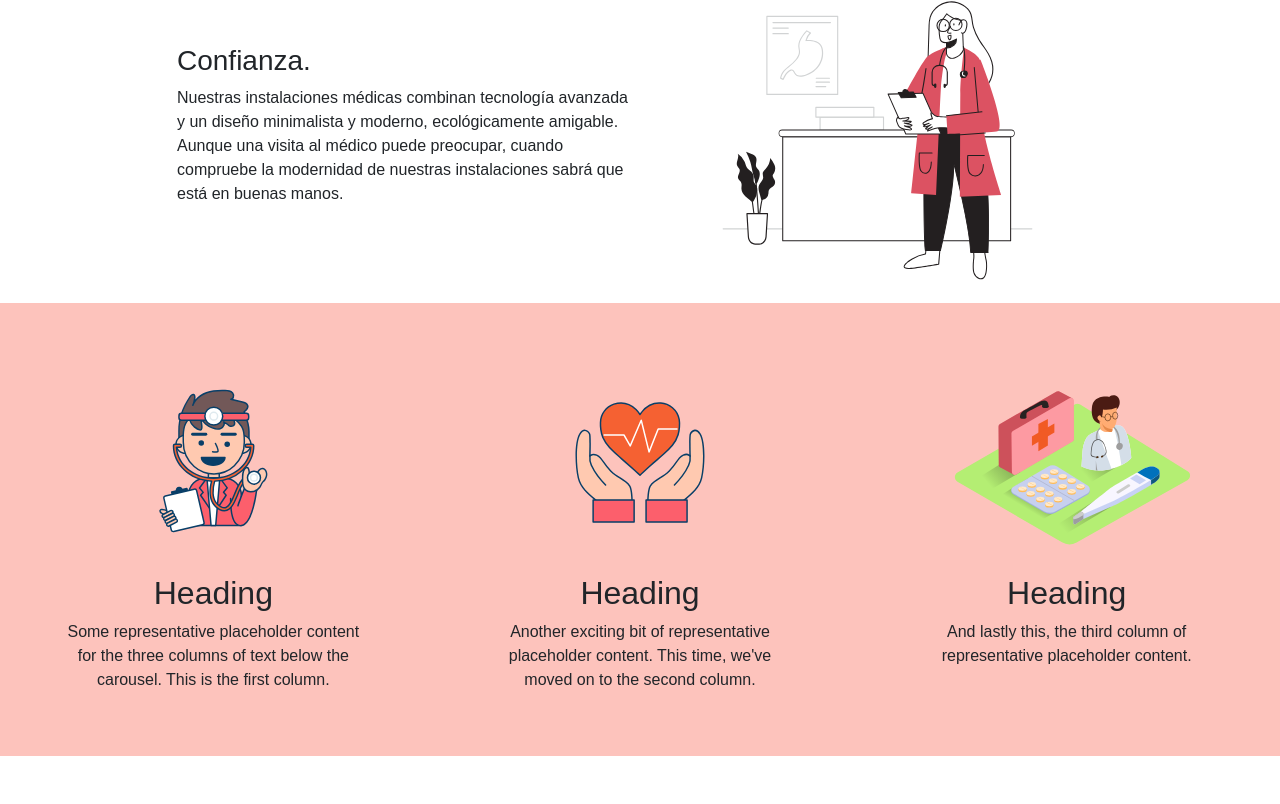
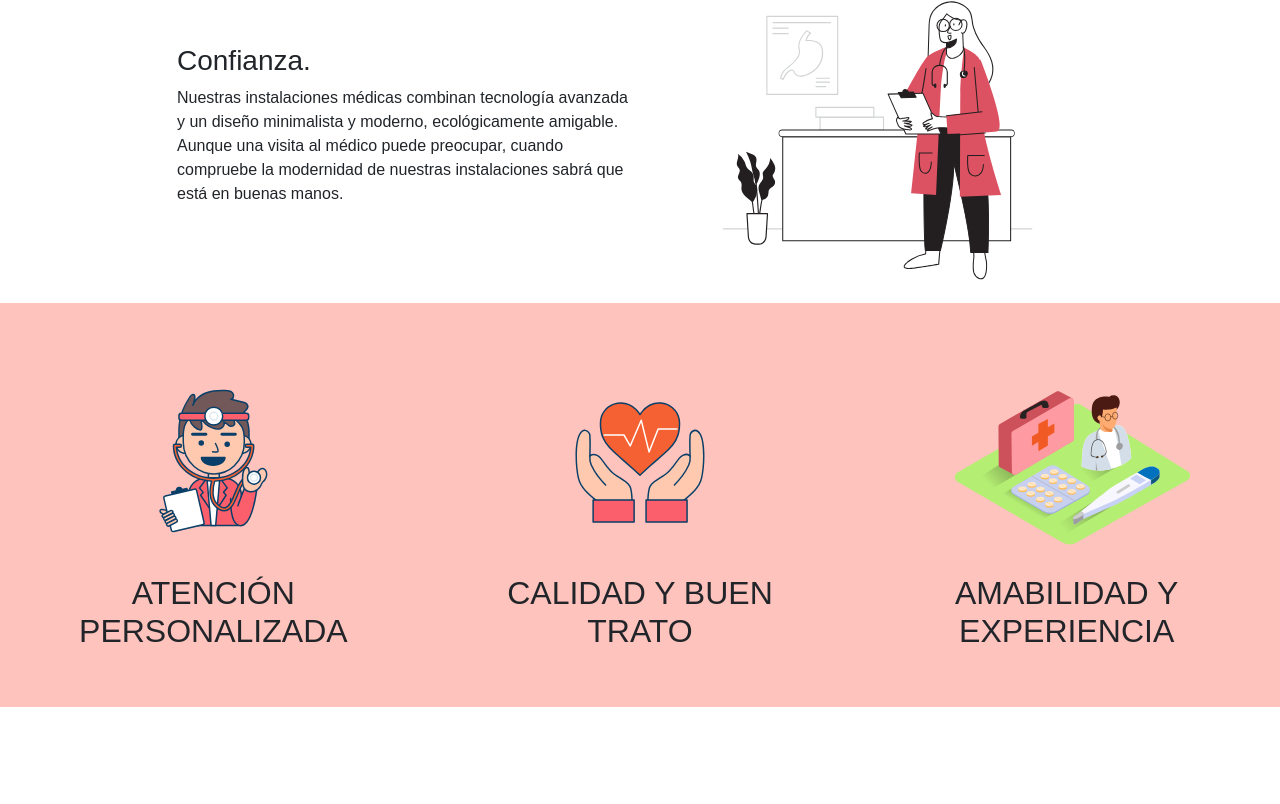
Before and after one commit to RamiroPeidro/Web-Consultorio, a website: page quienes-somos.html in a window 1280 px wide. Shown: the part 1517-2321 px from the top of the page. Drawn offline with nearby package versions, Linux system fonts and the light colour scheme; a web font is replaced by a local one.

Commit message:
proyecto casi terminado

```diff
--- a/quienes-somos.html
+++ b/quienes-somos.html
@@ -78,7 +78,7 @@
             <div class="row justify-content-center align-items-center container__info-items">
                 <div class="col-md-5 order-0 order-md-0">
                     <h3>Experiencia.</h3>
-                    <p>Lorem ipsum dolor sit amet consectetur adipisicing elit. Maxime ad veniam, iste vero maiores itaque reprehenderit similique deserunt blanditiis obcaecati possimus eum accusamus. Nostrum animi sapiente provident, veniam excepturi corrupti!</p>
+                    <p>El Consutlorio Cardiológico lleva ofreciendo servicios médicos en Buenos Aires desde el año 2009, con medicos de mas de 30 años de experiencia. Se fundó para prestar la mejor atención médica y trato humano posible. Póngase en contacto con nuestro personal médico y descubra por qué somos diferentes.</p>
                 </div>
                 <div class="col-md-5 order-1 order-md-1">
                     <img src="images/Doctor_Two Color.svg" class="info__img" alt="doctor">
@@ -111,24 +111,15 @@
             <div class="row justify-content-around py-5">
                 <div class="col-lg-3 text-center">
                     <img src="images/doctorr.svg" class="info__img-smaller" alt="doctor">
-
-                    <h2>Heading</h2>
-                    <p>Some representative placeholder content for the three columns of text below the carousel. This is the first column.</p>
-
+                    <h2>ATENCIÓN PERSONALIZADA</h2>
                 </div>
                 <div class="col-lg-3 text-center">
                     <img src="images/Health _Outline.svg" class="info__img-smaller" alt="salud">
-
-                    <h2>Heading</h2>
-                    <p>Another exciting bit of representative placeholder content. This time, we've moved on to the second column.</p>
-
+                    <h2>CALIDAD Y BUEN TRATO</h2>
                 </div>
                 <div class="col-lg-3 text-center">
                     <img src="images/salu.svg" class="info__img-smaller" alt="salud">
-
-                    <h2>Heading</h2>
-                    <p>And lastly this, the third column of representative placeholder content.</p>
-
+                    <h2>AMABILIDAD Y EXPERIENCIA</h2>
                 </div>
             </div>
         </div>
--- a/scss/main.scss
+++ b/scss/main.scss
@@ -179,8 +179,7 @@ header nav .links a {
 /*contacto*/
 
 .contacto-principal{
-  scroll-snap-type: y proximity;
-  overflow-y: scroll;
+  overflow-x: hidden;
 }
 
 .contacto-wrapper {
@@ -193,7 +192,6 @@ header nav .links a {
   background-position: center;
   background-size: cover;
   height: 100vh;
-  scroll-snap-align: start;
 }
 
 .contacto-texto {
```
Also changed, not shown: css/pruebacss.css.
